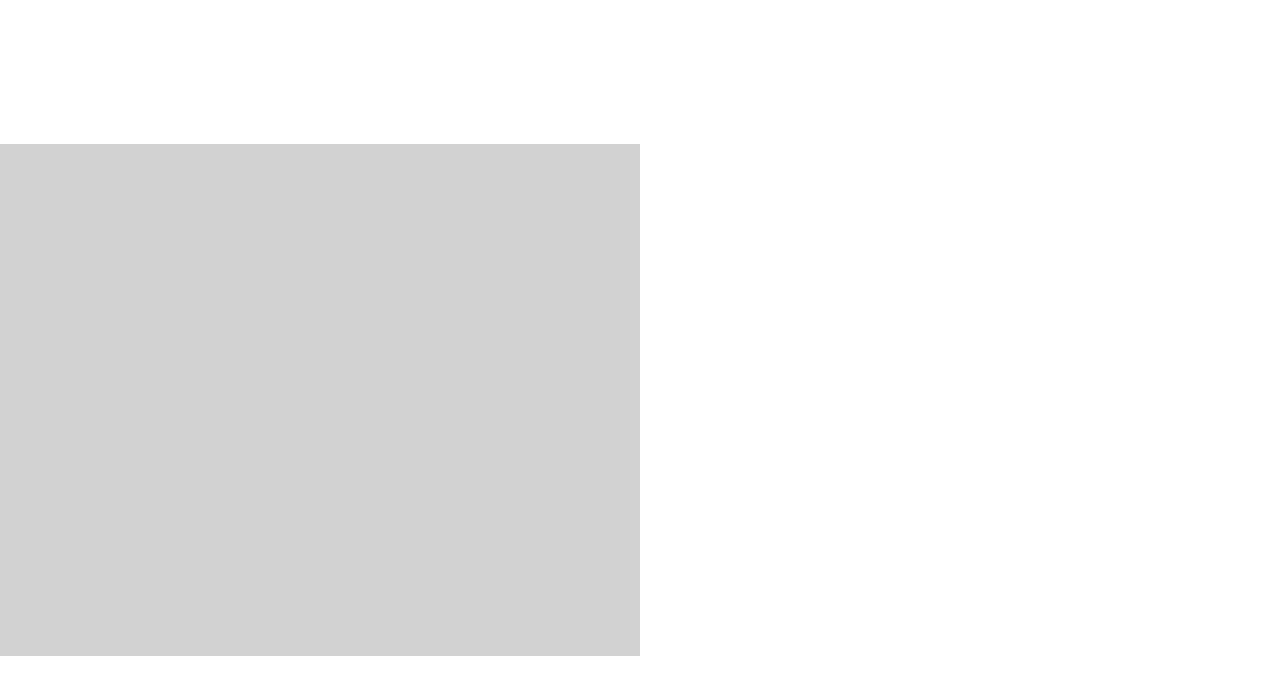
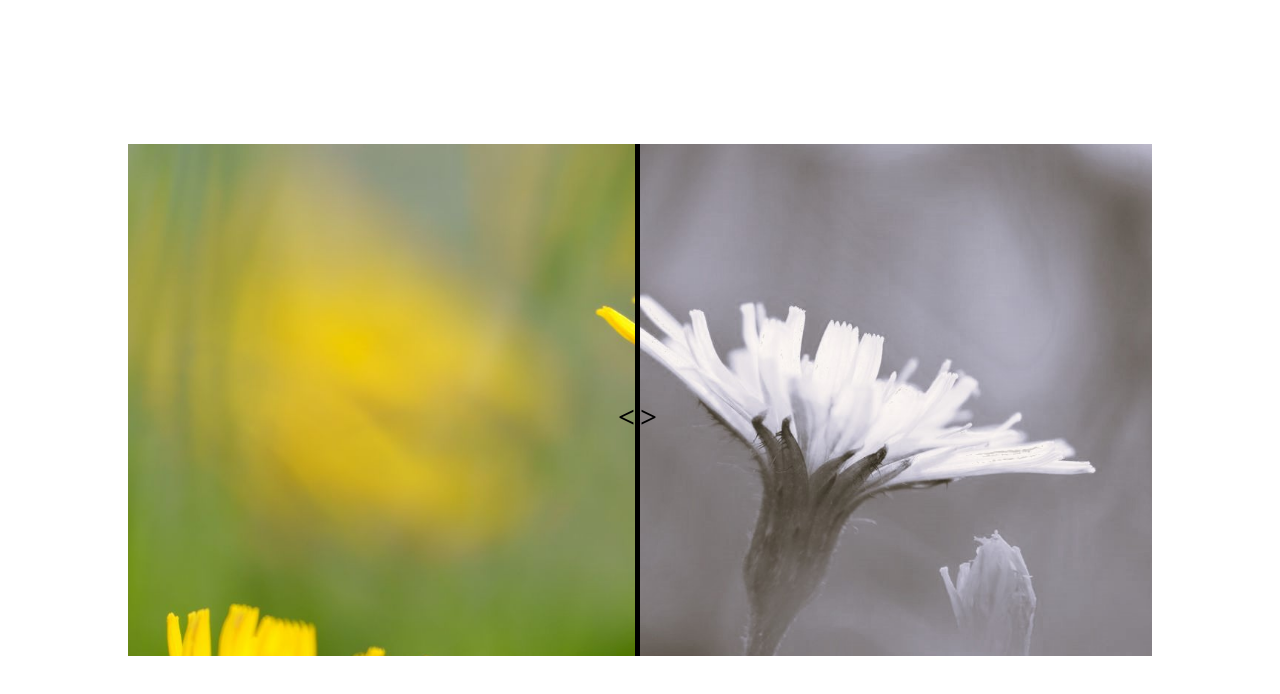
Before and after one commit to UniIdle/After-Before, a plain HTML site: page index.html in a window 1280 px wide. Drawn offline with Linux system fonts and the light colour scheme.

Commit message:
second commit

```diff
--- a/index.html
+++ b/index.html
@@ -10,10 +10,7 @@
 <body>
 
 	<div id="slider" class="slider"></div>
-		<div class="slider__before">
-			<div class="slider__resize"></div>
-		</div>
-		<div class="slide__after"></div>
+
 	<script src="./slider.js"></script>
 </body>
 </html>
--- a/slider.js
+++ b/slider.js
@@ -0,0 +1,63 @@
+function getTemplate(state) {
+	return `
+		<div class="slider__before" style="width: ${state.width}px; background-image: url(${state.before})">
+			<div class="slider__resize" data-type="resize"></div>
+		</div>
+		<div class="slider__after" style="background-image: url(${state.after})"></div>
+	`
+}
+
+class Slider {
+	constructor(selector, state) {
+		this.$slider = document.getElementById(selector);
+		this.state = {
+			...state,
+			width: state.width || 512
+		}
+		this.#render(this.state)
+		this.#listen()
+	}
+
+	#render(state) {
+		this.$slider.innerHTML = getTemplate(state)
+	}
+
+	#update(props) {
+		this.state = {
+			...this.state,
+			...props
+		}
+		this.#render(this.state)
+	}
+
+	#listen() {
+		this.mouseDownHandler = this.mouseDownHandler.bind(this);
+		this.mouseUpHandler = this.mouseUpHandler.bind(this);
+		this.moveHandler = this.moveHandler.bind(this);
+		this.$slider.addEventListener('mousedown', this.mouseDownHandler);
+		this.$slider.addEventListener('mouseup', this.mouseUpHandler);
+	}
+
+	mouseDownHandler(event) {
+		if(event.target.dataset.type === 'resize') {
+			this.$slider.addEventListener('mousemove', this.moveHandler);
+			this.currentClientX = event.clientX;
+		}
+	}
+
+	mouseUpHandler(event) {
+		this.$slider.removeEventListener('mousemove', this.moveHandler);
+
+	}
+
+	moveHandler(event) {
+		let newClientX = this.currentClientX - event.clientX;
+		this.#update({width: this.state.width - newClientX});
+		this.currentClientX = event.clientX;
+	}
+}
+
+const slider = new Slider('slider', {
+	after: './assets/wb.jpg',
+	before: './assets/color.jpg'
+});
--- a/slider.sass
+++ b/slider.sass
@@ -16,5 +16,37 @@ body
 	position: relative
 	background: lightgray
 	&__before
+		width: 512px
+		height: 512px
+		position: absolute
+		z-index: 2
+		background: no-repeat center center fixed
+		background-size: cover
+	&__after
 		width: 1024px
 		height: 512px
+		position: absolute
+		background: no-repeat center center fixed
+		background-size: cover
+	&__resize
+		width: 5px
+		position: absolute
+		height: 100%
+		right: 0
+		top: 0
+		background: black
+		cursor: e-resize
+		&::before
+			content: '<'
+			position: absolute
+			font-size: 30px
+			font-weight: 900
+			top: 50%
+			right: 5px
+		&::after
+			content: '>'
+			position: absolute
+			font-size: 30px
+			font-weight: 900
+			top: 50%
+			left: 5px
```
Also changed, not shown: assets/color.jpg (added), assets/wb.jpg (added), css/slider.css.
